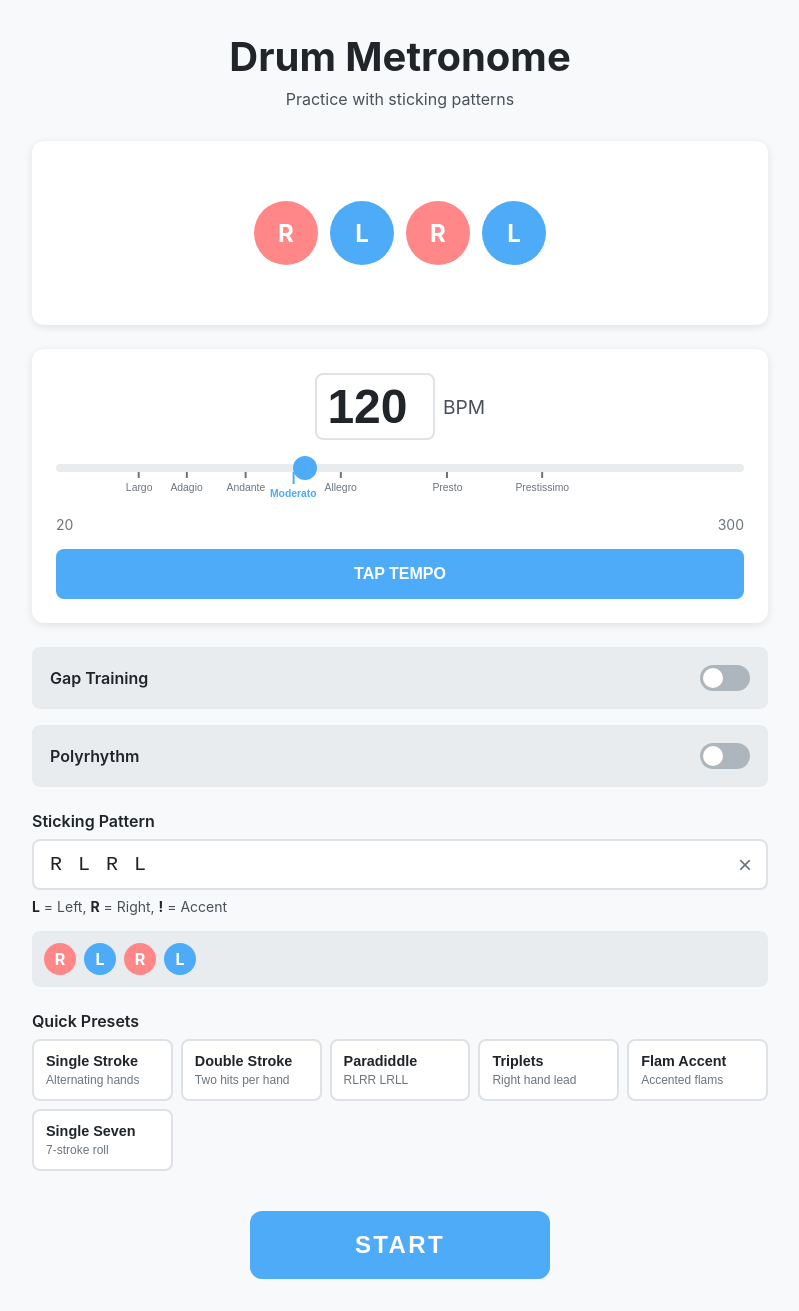
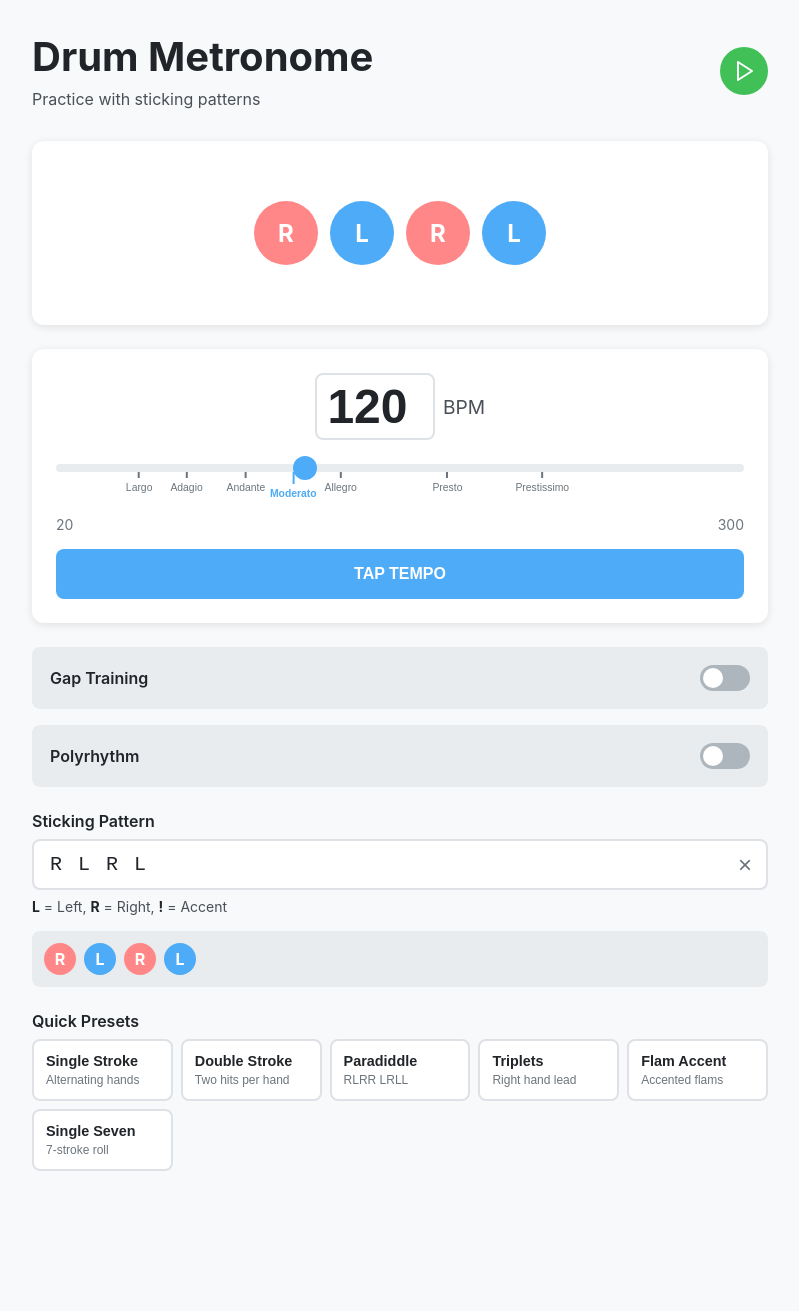
Before and after one commit to emanuelet/drum-metronome, a Vue app: page / in a window 1280 px wide. Shown: the whole page, without its empty margins (240-1039 px from the left). After the commit the page ends 1203 px from the top, so only its background shows below. Built offline with nearby package versions, Linux system fonts and the light colour scheme.

Commit message:
added lucide icons and move button to the top

```diff
--- a/package.json
+++ b/package.json
@@ -7,6 +7,7 @@
     "build": "vue-tsc && vite build",
     "preview": "vite preview",
     "format": "biome format --write .",
+    "deploy": "wrangler deploy",
     "lint": "biome lint .",
     "check": "biome check ."
   },
@@ -16,9 +17,11 @@
     "sass": "^1.98.0",
     "typescript": "~5.9.3",
     "vite": "^8.0.16",
-    "vue-tsc": "^3.3.5"
+    "vue-tsc": "^3.3.5",
+    "wrangler": "^4.100.0"
   },
   "dependencies": {
+    "@lucide/vue": "^1.18.0",
     "vue": "^3.5.38"
   }
 }
--- a/src/components/Metronome.vue
+++ b/src/components/Metronome.vue
@@ -1,5 +1,6 @@
 <script setup lang="ts">
 import { ref, computed, watch } from 'vue';
+import { Play, Square } from '@lucide/vue';
 import { useMetronome } from '../composables/useMetronome';
 import TempoControl from './TempoControl.vue';
 import PatternInput from './PatternInput.vue';
@@ -93,10 +94,6 @@ const handlePresetSelect = (presetPattern: string[]) => {
   setPattern(presetPattern);
 };
 
-const playButtonText = computed(() => {
-  return isPlaying.value ? 'STOP' : 'START';
-});
-
 const canPlay = computed(() => {
   if (polyrhythmEnabled.value) {
     return leftHandPattern.value.length > 0 || rightHandPattern.value.length > 0;
@@ -108,8 +105,20 @@ const canPlay = computed(() => {
 <template>
   <div class="metronome">
     <header class="metronome-header">
+      <div class="title-group">
         <h1 class="title">Drum Metronome</h1>
         <p class="subtitle">Practice with sticking patterns</p>
+      </div>
+      <button
+        class="play-button"
+        :class="{ 'is-playing': isPlaying, 'is-disabled': !canPlay }"
+        @click="togglePlay"
+        :disabled="!canPlay"
+        :title="isPlaying ? 'Stop' : 'Start'"
+      >
+        <Play v-if="!isPlaying" :size="24" />
+        <Square v-else :size="24" />
+      </button>
     </header>
 
     <main class="metronome-main">
@@ -156,20 +165,10 @@ const canPlay = computed(() => {
         <PresetSelector @select="handlePresetSelect" />
       </section>
 
-      <section class="play-section">
-        <button
-          class="play-button"
-          :class="{ 'is-playing': isPlaying, 'is-disabled': !canPlay }"
-          @click="togglePlay"
-          :disabled="!canPlay"
-        >
-          {{ playButtonText }}
-        </button>
       <p v-if="!canPlay" class="play-hint">
         <span v-if="polyrhythmEnabled">Enter left or right hand pattern</span>
         <span v-else>Enter a pattern to start</span>
       </p>
-      </section>
     </main>
   </div>
 </template>
@@ -184,7 +183,9 @@ const canPlay = computed(() => {
   min-height: 100vh;
 
   &-header {
-    text-align: center;
+    display: flex;
+    justify-content: space-between;
+    align-items: center;
     margin-bottom: $spacing-2xl;
   }
 
@@ -219,36 +220,28 @@ const canPlay = computed(() => {
   gap: $spacing-lg;
 }
 
-.play-section {
-  @include flex-column;
+.play-button {
+  display: flex;
   align-items: center;
-  gap: $spacing-md;
-  margin-top: $spacing-lg;
-}
-
-.play-button {
-  width: 100%;
-  max-width: 300px;
-  padding: 1.25rem 3rem;
-  font-size: $font-3xl;
-  font-weight: 700;
-  background: $accent-primary;
+  justify-content: center;
+  width: 48px;
+  height: 48px;
+  padding: 0;
+  background: $beat-active;
   color: white;
   border: none;
-  border-radius: $radius-lg;
+  border-radius: 50%;
   cursor: pointer;
   transition: all $transition-base;
-  text-transform: uppercase;
-  letter-spacing: 0.1em;
+  flex-shrink: 0;
 
   &:hover:not(.is-disabled) {
-    background: $accent-secondary;
-    transform: translateY(-2px);
+    transform: scale(1.1);
     box-shadow: $shadow-lg;
   }
 
   &:active:not(.is-disabled) {
-    transform: translateY(0);
+    transform: scale(1);
   }
 
   &.is-playing {
@@ -267,8 +260,10 @@ const canPlay = computed(() => {
 }
 
 .play-hint {
+  text-align: center;
   color: $text-muted;
   font-size: $font-base;
+  margin-top: -$spacing-lg;
 }
 
 @media (min-width: $breakpoint-md) {
```
Also changed, not shown: src/assets/typescript.svg (deleted), 1 other file (tests, documents, lock files or other folders). Lines whose indentation alone changed are shown as unchanged.
